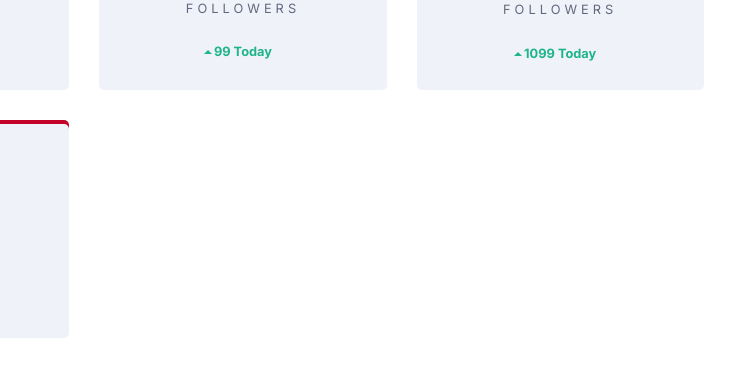
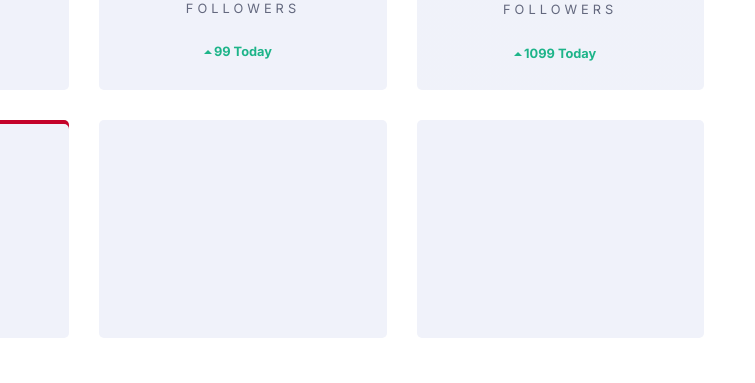
Before and after one commit to JJWallis/social-media-dashboard, a plain HTML site: page index.html in a window 1024 px wide. Shown: the part 277-660 px from the top of the page, 269-1024 px from the left. Drawn offline with Linux system fonts and the light colour scheme.

Commit message:
Flexible grid columns added

```diff
--- a/index.html
+++ b/index.html
@@ -76,6 +76,8 @@
             <p class="update update-red">144 Today</p>
           </section>
         </div>
+        <div class="grid-item hero__grid-item-empty"></div>
+        <div class="grid-item hero__grid-item-empty"></div>
       </div>
 
       <h2 class="title-overview white-txt">Overview - Today</h2>
@@ -177,6 +179,7 @@
             </div>
           </section>
         </div>
+        <div class="grid-item hero__grid-item-empty"></div>
       </div>
 
     </main>
--- a/style.css
+++ b/style.css
@@ -1,12 +1,3 @@
-/*
-
-TO DO:
-
-Border radius for background gradient - 2 pseudo els with clip path as triange to cut radius
-Responsive grid empty cells
-
-*/
-
 *,
 *::before,
 *::after {
@@ -91,6 +82,7 @@ body {
 .grid-item {
   background-color: hsl(227, 47%, 96%);
   border-radius: 5px;
+  transition: 400ms;
 }
 
 .hero__grid-item {
@@ -125,6 +117,10 @@ body {
 
 .hero__grid-item-yt {
   box-shadow: inset 0 4px 0 0 hsl(348, 97%, 39%);
+}
+
+.hero__grid-item-empty {
+  display: none;
 }
 
 .hero__name-container {
@@ -278,7 +274,6 @@ input:checked + .slider:before {
 .grid-item:hover {
   background-color: #dbdde5;
   cursor: pointer;
-  transition: 400ms;
   transform: scale(1.1);
 }
 
@@ -355,3 +350,9 @@ input:checked + .slider:before {
     margin-right: 1rem;
   }
 }
+
+@media (min-width: 900px) and (max-width: 1210px) {
+  .hero__grid-item-empty {
+    display: block;
+  }
+}
```
